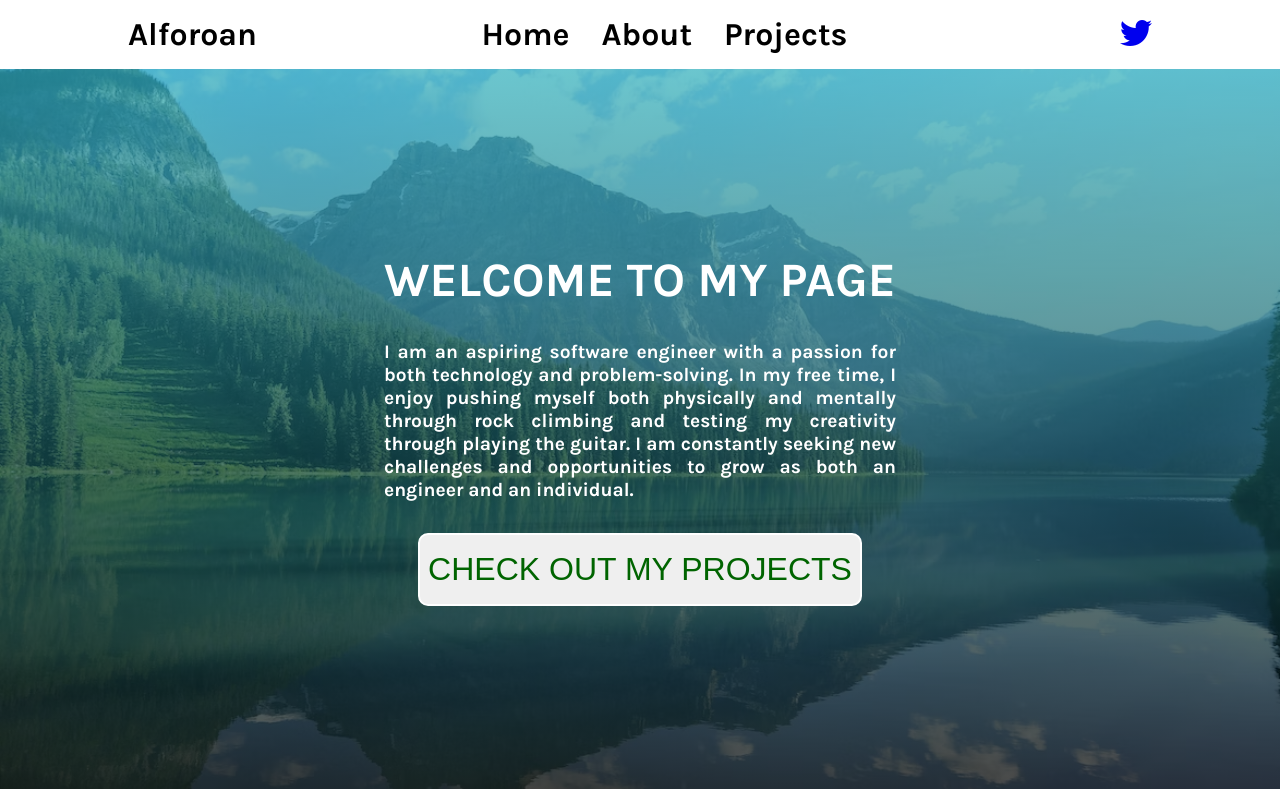
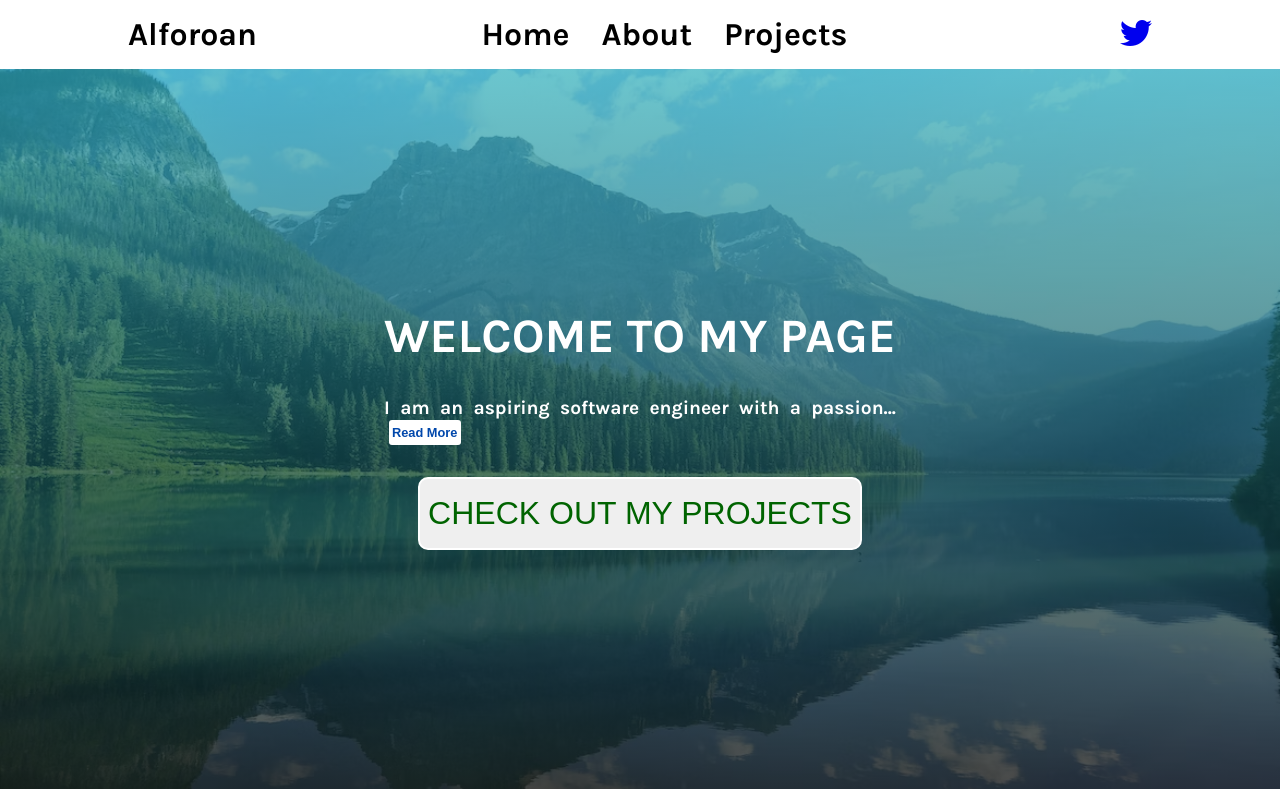
Before and after one commit to Alforoan/portfolioSite, a React (Create React App) app: page / in a window 1280 px wide. Shown: the top 796 px of the page. Built offline with nearby package versions, Linux system fonts and the light colour scheme; a web font is replaced by a local one.

Commit message:
add read more functionality to first section

```diff
--- a/src/components/Homepage.jsx
+++ b/src/components/Homepage.jsx
@@ -3,18 +3,23 @@ import styled from "styled-components";
 
 import { Link } from "react-scroll";
 
+const info =
+  " I am an aspiring software engineer with a passion for both technology and problem-solving. In my free time, I enjoy pushing myself both physically and mentally through rock climbing and testing my creativity through playing the guitar. I am constantly seeking new challenges and opportunities to grow as both an engineer and an individual.";
+
 function Homepage() {
+  const [readMore, setReadMore] = React.useState(false);
   return (
     <Wrapper id="home" className="homepage">
       <main>
         <h2 className="welcome">WELCOME TO MY PAGE</h2>
         <p className="description">
-          I am an aspiring software engineer with a passion for both technology
-          and problem-solving. In my free time, I enjoy pushing myself both
-          physically and mentally through rock climbing and testing my
-          creativity through playing the guitar. I am constantly seeking new
-          challenges and opportunities to grow as both an engineer and an
-          individual.
+          {readMore ? info : `${info.substring(0, 50)}...`}
+          <button
+            onClick={() => setReadMore((prev) => !prev)}
+            className="read-more-btn"
+          >
+            {!readMore ? "Read More" : "Read Less"}
+          </button>
         </p>
         <button type="button" className="projects-button">
           <Link to="projects" duration={700} smooth={true}>
@@ -33,6 +38,19 @@ const Wrapper = styled.div`
   color: white;
   text-align: center;
   align-items: center;
+
+  .read-more-btn {
+    border: transparent;
+    background: white;
+    border-radius: 3px;
+    padding: 0.3rem 0.2rem 0.3rem 0.2rem;
+    font-size: 0.8rem;
+    margin-left: 0.3rem;
+    color: #0047ab;
+    font-weight: bold;
+    cursor: pointer;
+  }
+
   .background-image {
     opacity: 0.5;
     width: 100vw;
@@ -49,6 +67,8 @@ const Wrapper = styled.div`
     font-size: 1.2rem;
     font-weight: lighter;
     text-align: justify;
+
+    align-items: center;
   }
   .projects-button {
     font-size: 2rem;
```
